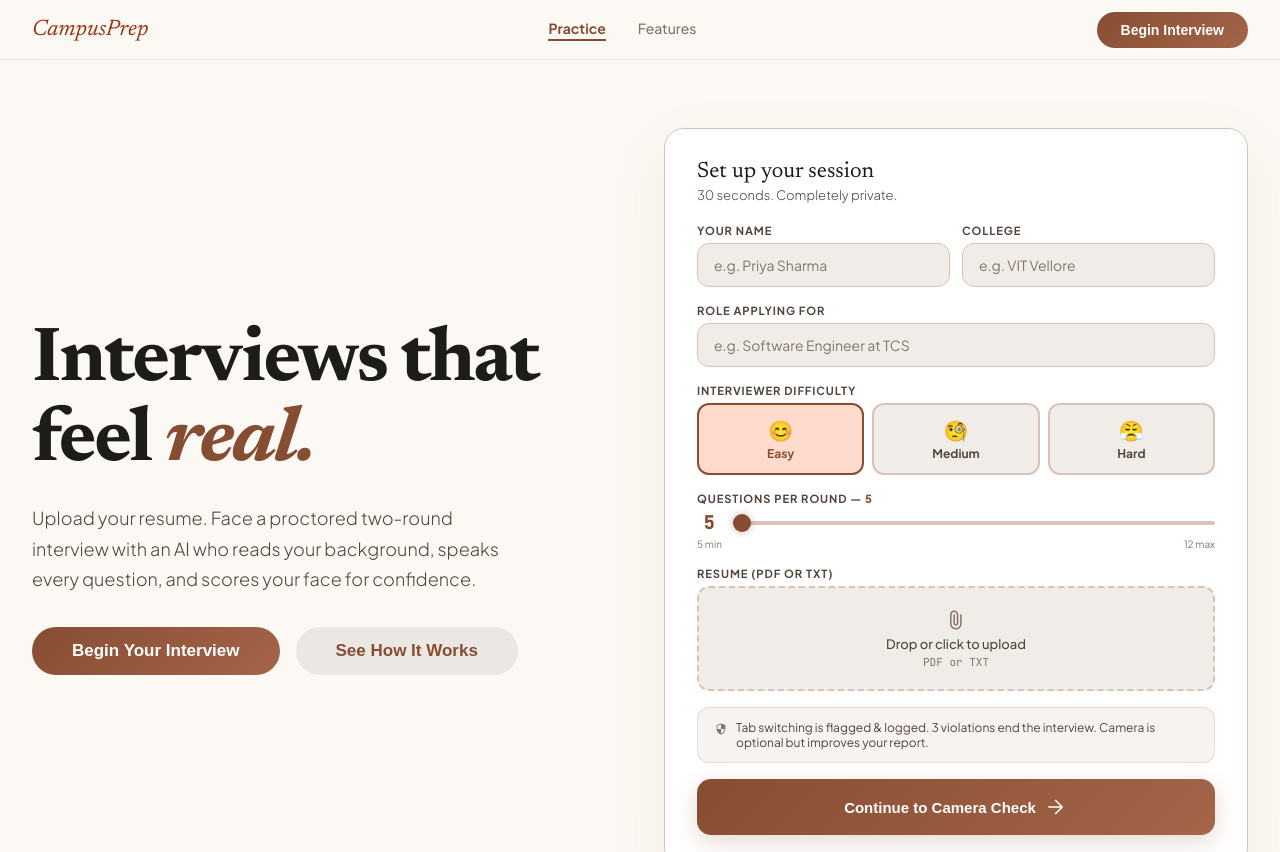
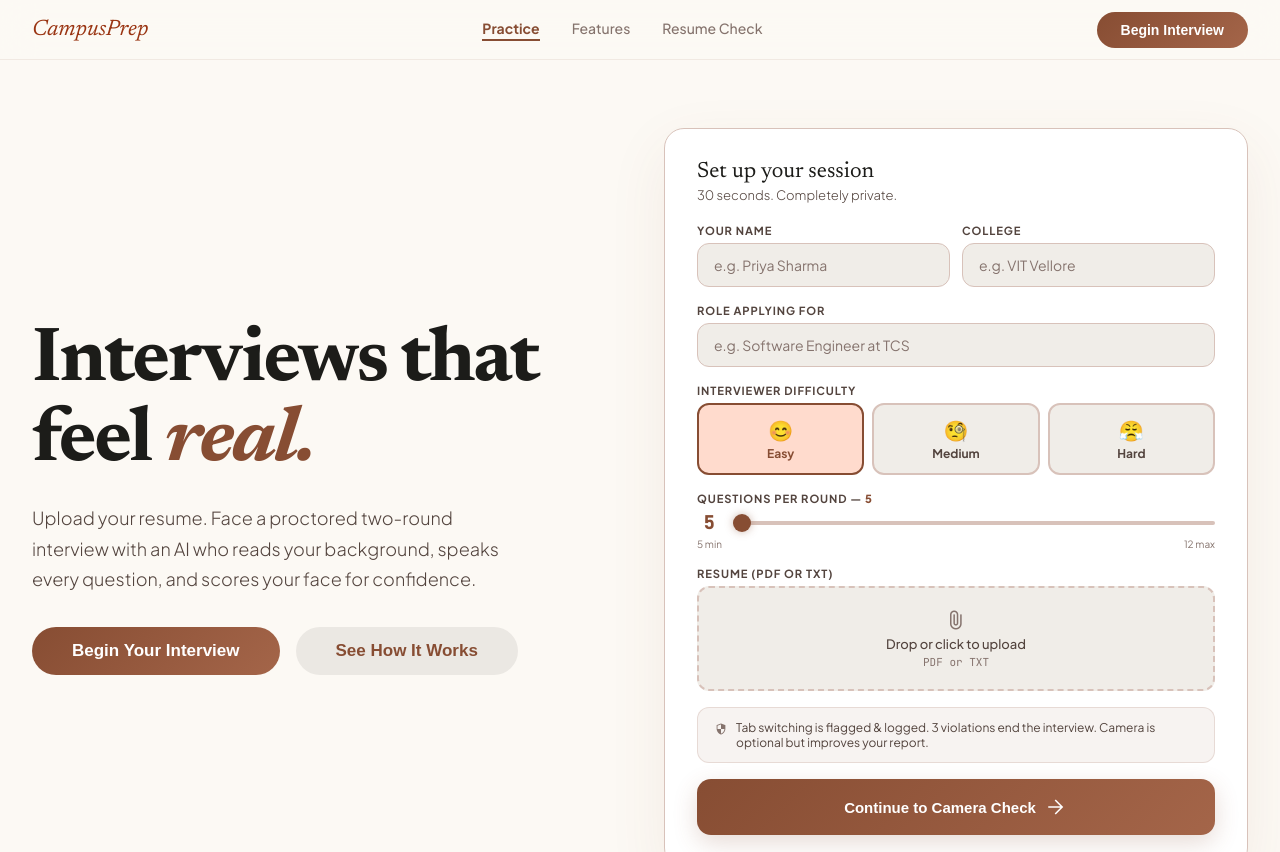
Before and after one commit to ar970/OMTERVIEW-COACH-INDIA-, a plain HTML site: page index.html in a window 1280 px wide. Shown: the top 852 px of the page. Drawn offline with nearby package versions, Linux system fonts and the light colour scheme.

```diff
--- a/index.html
+++ b/index.html
@@ -408,6 +408,7 @@ body { font-family:'Plus Jakarta Sans',sans-serif; background:var(--cream); colo
     <div class="nav-links">
       <a class="nav-link active" href="#">Practice</a>
       <a class="nav-link" href="#bento">Features</a>
+      <a class="nav-link" href="/resume.html">Resume Check</a>
     </div>
     <button class="btn-primary" onclick="document.getElementById('heroForm').scrollIntoView({behavior:'smooth'})">Begin Interview</button>
   </nav>
```
